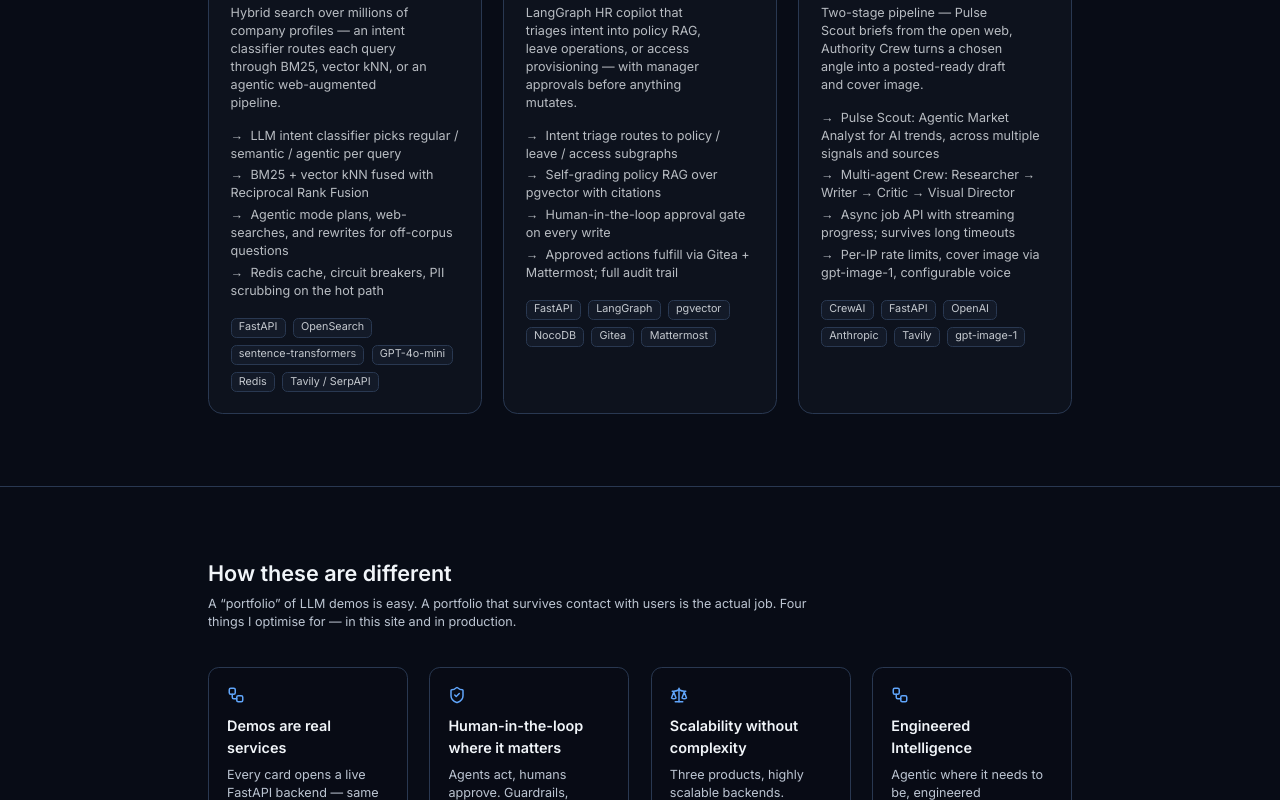
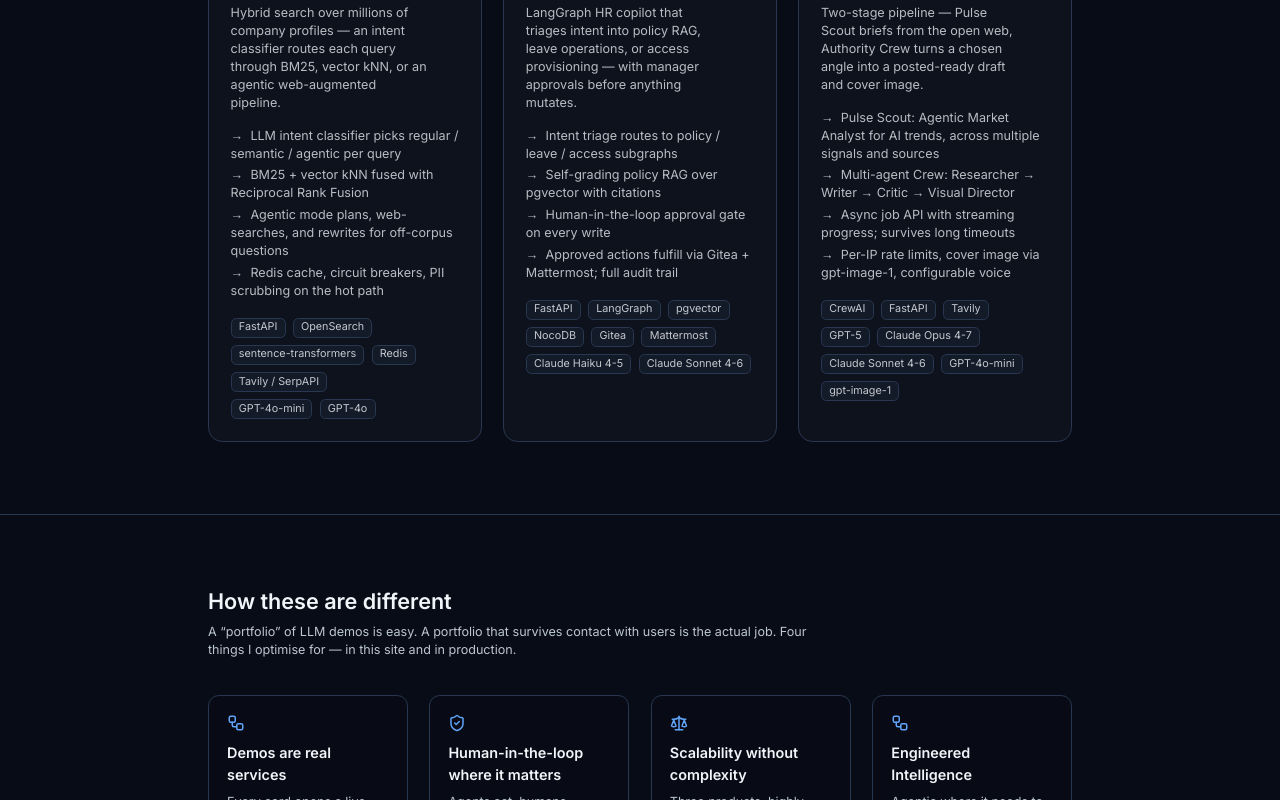
Before and after one commit to shekhardudi/portfolio, a Next.js app in the folder apps/web/: page / in a window 1280 px wide. Shown: the part 951-1751 px from the top of the page. Built offline with nearby package versions, Linux system fonts and the light colour scheme; no server answers.

Commit message:
Ui update

```diff
--- a/apps/web/components/solution-card.tsx
+++ b/apps/web/components/solution-card.tsx
@@ -42,6 +42,18 @@ export function SolutionCard({ meta }: { meta: SolutionMeta }) {
           </span>
         ))}
       </div>
+      {meta.models && meta.models.length > 0 && (
+        <div className="mt-2 flex flex-wrap gap-2">
+          {meta.models.map((model) => (
+            <span
+              key={model}
+              className="rounded-md border border-border bg-muted/60 px-2 py-0.5 text-xs text-foreground/80"
+            >
+              {model}
+            </span>
+          ))}
+        </div>
+      )}
     </Link>
   );
 }
--- a/apps/web/solutions/_types.ts
+++ b/apps/web/solutions/_types.ts
@@ -18,6 +18,8 @@ export interface SolutionMeta {
     icon?: string;            // lucide icon name
   };
   stack: readonly string[];
+  // AI/LLM models used — shown as distinct pills on the card and in stack sections
+  models?: readonly string[];
   // Free-form bullets for the homepage card
   highlights: readonly string[];
   // Anchor for tabs the solution provides — order is preserved
--- a/apps/web/solutions/agentic-hr/Overview.tsx
+++ b/apps/web/solutions/agentic-hr/Overview.tsx
@@ -123,6 +123,9 @@ export default function Overview() {
             'Mattermost',
             'Approval Queue API',
             'Policy RAG Pipeline',
+            'Claude Haiku 4-5 (intent routing · grading)',
+            'Claude Sonnet 4-6 (answer generation)',
+            'all-MiniLM-L6-v2 (policy embeddings)',
           ].map((item) => (
             <span
               key={item}
--- a/apps/web/solutions/agentic-hr/meta.ts
+++ b/apps/web/solutions/agentic-hr/meta.ts
@@ -10,6 +10,7 @@ export const meta: SolutionMeta = {
   featured: true,
   hero: { accent: 'from-violet-500 to-fuchsia-700', icon: 'Users' },
   stack: ['FastAPI', 'LangGraph', 'pgvector', 'NocoDB', 'Gitea', 'Mattermost'],
+  models: ['Claude Haiku 4-5', 'Claude Sonnet 4-6'],
   highlights: [
     'Intent triage routes to policy / leave / access subgraphs',
     'Self-grading policy RAG over pgvector with citations',
--- a/apps/web/solutions/intelli-search/Overview.tsx
+++ b/apps/web/solutions/intelli-search/Overview.tsx
@@ -129,12 +129,12 @@ export default function Overview() {
           {[
             'FastAPI',
             'OpenSearch (kNN + BM25)',
-            'sentence-transformers (all-MiniLM-L6-v2)',
-            'GPT-4o-mini (classifier)',
-            'GPT-4o (agentic)',
             'Redis (facet cache)',
             'Tavily (web + LinkedIn tools)',
             'SSE streaming',
+            'GPT-4o-mini (classifier)',
+            'GPT-4o (agentic extractor)',
+            'all-MiniLM-L6-v2 (embeddings)',
           ].map((item) => (
             <span
               key={item}
--- a/apps/web/solutions/intelli-search/meta.ts
+++ b/apps/web/solutions/intelli-search/meta.ts
@@ -9,7 +9,8 @@ export const meta: SolutionMeta = {
   status: 'live',
   featured: true,
   hero: { accent: 'from-cyan-500 to-blue-700', icon: 'Search' },
-  stack: ['FastAPI', 'OpenSearch', 'sentence-transformers', 'GPT-4o-mini', 'Redis', 'Tavily / SerpAPI'],
+  stack: ['FastAPI', 'OpenSearch', 'sentence-transformers', 'Redis', 'Tavily / SerpAPI'],
+  models: ['GPT-4o-mini', 'GPT-4o'],
   highlights: [
     'LLM intent classifier picks regular / semantic / agentic per query',
     'BM25 + vector kNN fused with Reciprocal Rank Fusion',
--- a/apps/web/solutions/linkedin-generator/Overview.tsx
+++ b/apps/web/solutions/linkedin-generator/Overview.tsx
@@ -115,10 +115,13 @@ export default function Overview() {
             'Next.js',
             'crewAI',
             'FastAPI',
-            'GPT-5',
-            'Claude Opus & Sonnet',
             'Tavily',
             'Async Queues',
+            'GPT-5 (researcher)',
+            'Claude Opus 4-7 (writer)',
+            'Claude Sonnet 4-6 (critic · visual director)',
+            'GPT-4o-mini (scout extractor · synthesizer)',
+            'gpt-image-1 (cover image)',
           ].map((item) => (
             <span
               key={item}
--- a/apps/web/solutions/linkedin-generator/meta.ts
+++ b/apps/web/solutions/linkedin-generator/meta.ts
@@ -9,7 +9,8 @@ export const meta: SolutionMeta = {
   status: 'live',
   featured: true,
   hero: { accent: 'from-amber-500 to-orange-700', icon: 'PenLine' },
-  stack: ['CrewAI', 'FastAPI', 'OpenAI', 'Anthropic', 'Tavily', 'gpt-image-1'],
+  stack: ['CrewAI', 'FastAPI', 'Tavily'],
+  models: ['GPT-5', 'Claude Opus 4-7', 'Claude Sonnet 4-6', 'GPT-4o-mini', 'gpt-image-1'],
   highlights: [
     'Pulse Scout: Agentic Market Analyst for AI trends, across multiple signals and sources',
     'Multi-agent Crew: Researcher → Writer → Critic → Visual Director',
```
